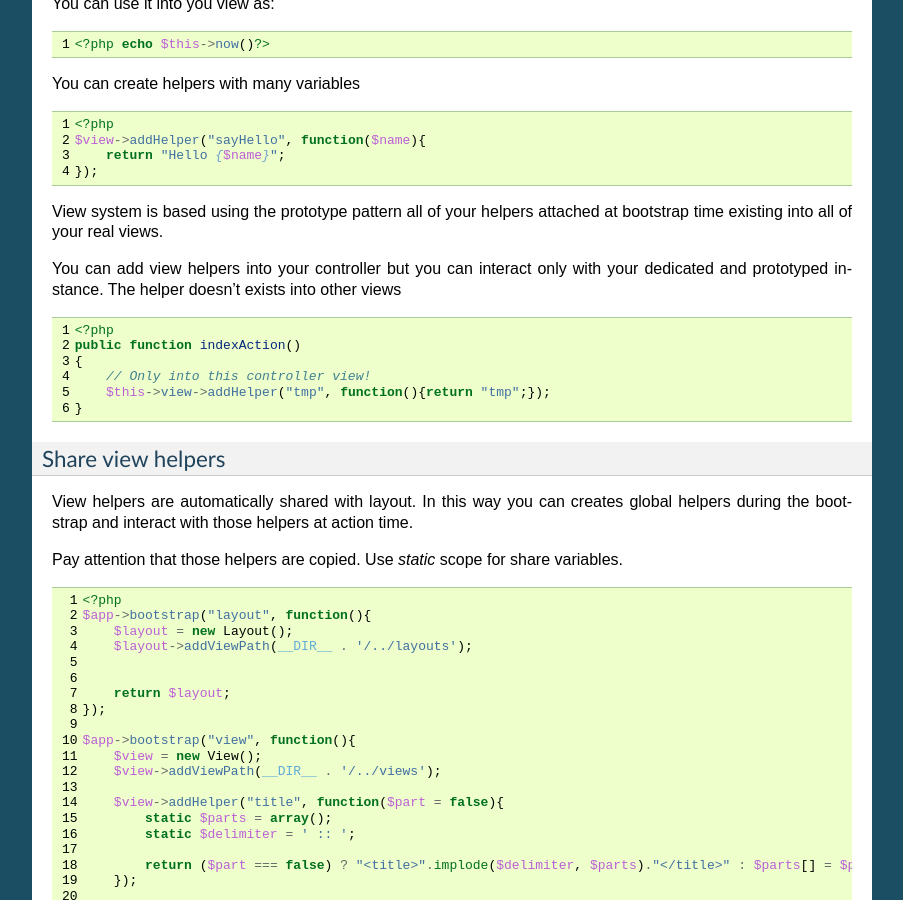
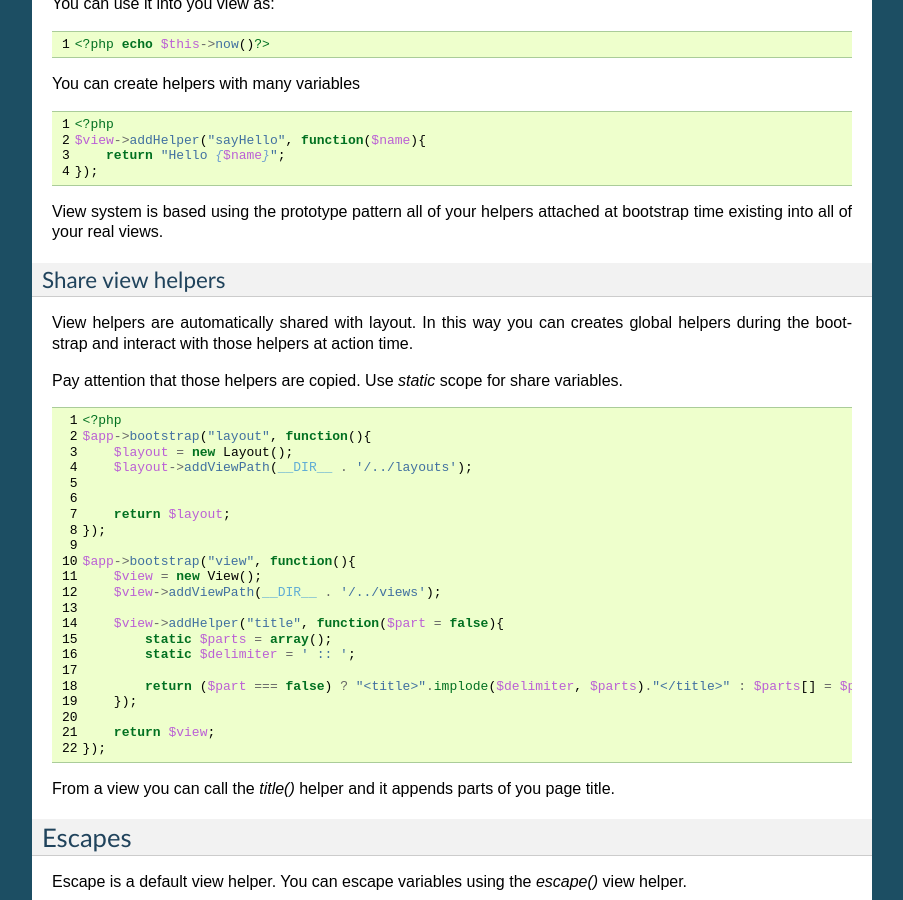
Before and after one commit to wdalmut/simple-mvc, a Sphinx documentation site: the page built from docs/views.rst, in a window 1280 px wide and 900 px high, scrolled down 1223 px. Shown: the whole window, without its empty margins (198-1101 px from the left). Built offline with Sphinx 7.4.7, drawn with Linux system fonts in a browser that asks for light colours.

Commit message:
remove old paragraph into view doc

```diff
--- a/docs/views.rst
+++ b/docs/views.rst
@@ -101,20 +101,6 @@ You can create helpers with many variables
 View system is based using the prototype pattern all of your
 helpers attached at bootstrap time existing into all of your
 real views.
-
-You can add view helpers into your controller but you can
-interact only with your dedicated and prototyped instance. The
-helper doesn't exists into other views
-
-.. code-block:: php
-    :linenos:
-
-    <?php
-    public function indexAction()
-    {
-        // Only into this controller view!
-        $this->view->addHelper("tmp", function(){return "tmp";});
-    }
 
 Share view helpers
 ~~~~~~~~~~~~~~~~~~
```
